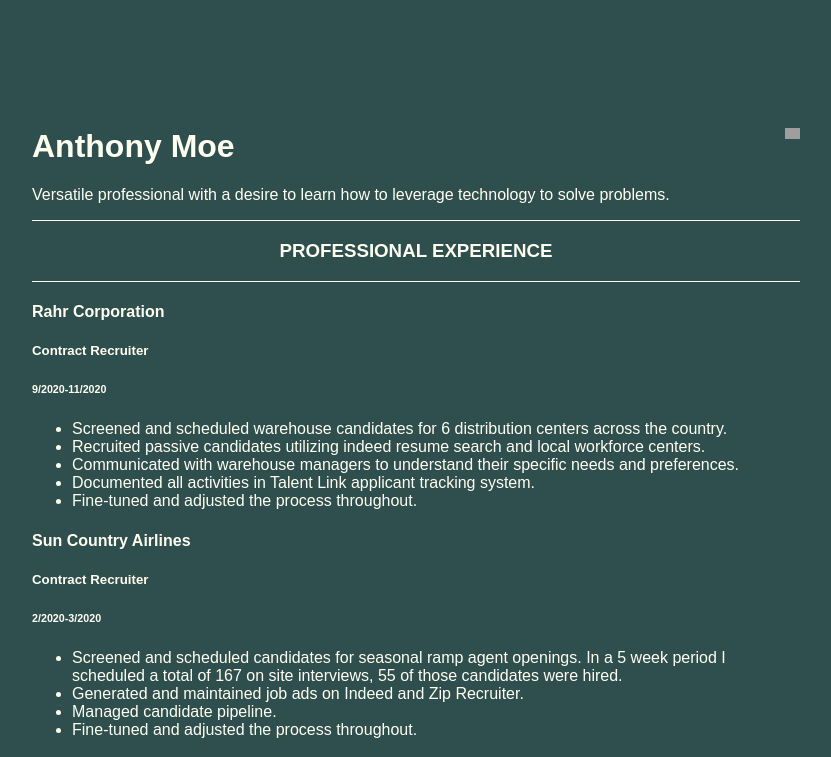
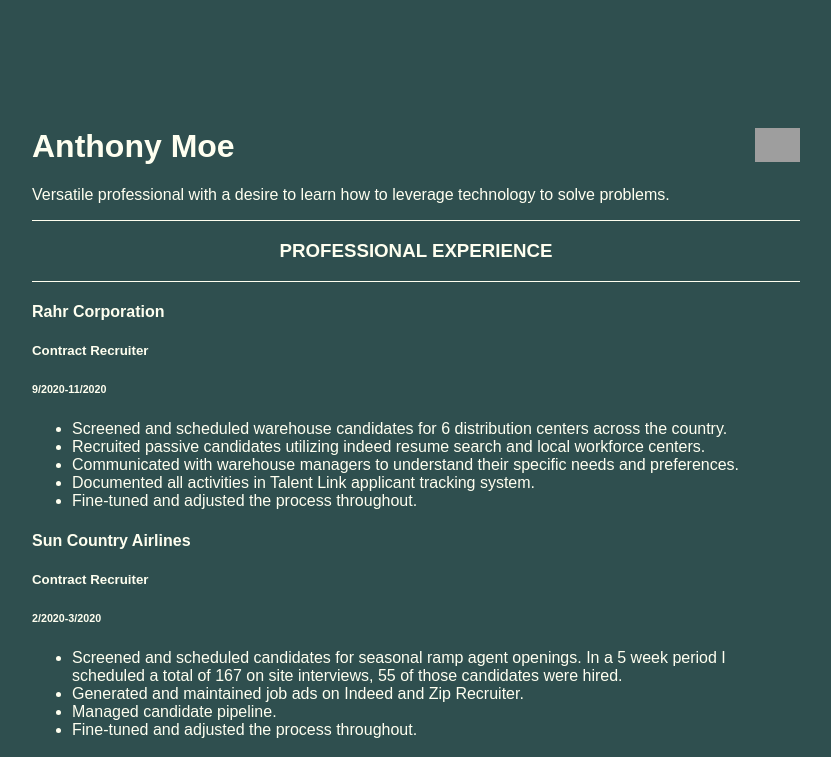
Before and after one commit to Anthonymoe/anthonymoe.github.io, a plain HTML site: page index.html in a window 1280 px wide. Shown: the top 757 px of the page, without its empty margins (224-1055 px from the left). Drawn offline with Linux system fonts and the light colour scheme; grey boxes are pictures that could not be loaded.

Commit message:
Update style.css

```diff
--- a/style.css
+++ b/style.css
@@ -6,7 +6,7 @@ body {
 }
 
 img{
-  width: 15px;
+  width: 45px;
 }
 
 .exp-header {
```
